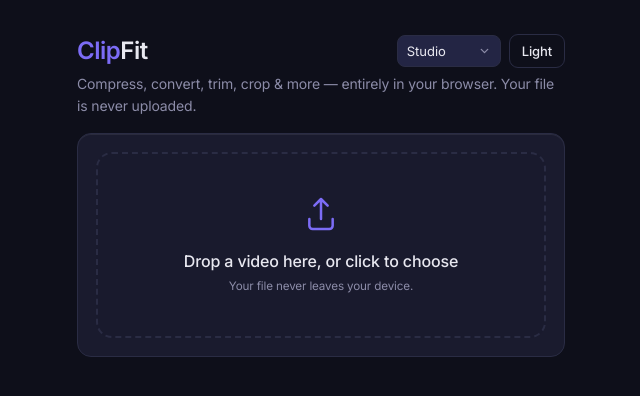
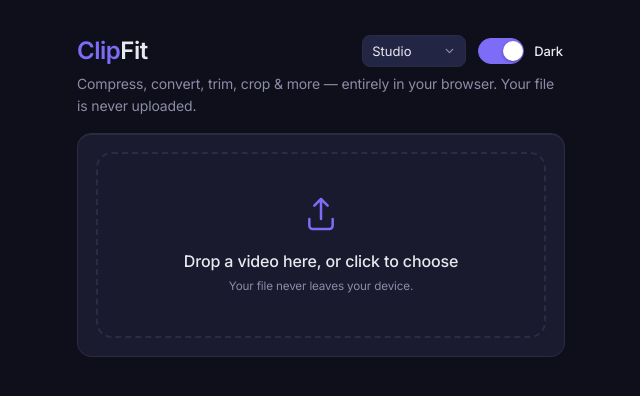
Before and after one commit to mrrage89/clipfit, a React (Vite) app: page / in a window 1280 px wide. Shown: the top 396 px of the page, without its empty margins (319-959 px from the left). Built offline with nearby package versions, Linux system fonts and the light colour scheme.

Commit message:
style(unified): sliding switches for flip H/V (icon labels) and light/dark mode

```diff
--- a/src/components/Editor.tsx
+++ b/src/components/Editor.tsx
@@ -191,21 +191,21 @@
           </label>
         </div>
 
-        <div style={{ display: 'flex', alignSelf: 'center', alignItems: 'center', width: 320, justifyContent: 'space-between' }}>
-          <button type="button" className={flipH ? 'toggle-on' : ''} onClick={() => setFlipH(!flipH)} aria-label="Flip horizontal" title="Flip horizontal" style={{ padding: '6px 9px', lineHeight: 0 }}>
-            <svg width="18" height="18" viewBox="0 0 24 24" aria-hidden="true">
+        <div style={{ display: 'flex', justifyContent: 'center', alignItems: 'center', gap: 28, flexWrap: 'wrap' }}>
+          <Toggle on={flipH} onChange={setFlipH}>
+            <svg width="18" height="18" viewBox="0 0 24 24" aria-hidden="true" style={{ verticalAlign: 'middle' }}>
               <line x1="12" y1="3" x2="12" y2="21" stroke="currentColor" strokeWidth="1.6" strokeDasharray="2 2" />
               <path d="M9 7 L9 17 L4.5 12 Z" fill="currentColor" />
               <path d="M15 7 L15 17 L19.5 12 Z" fill="currentColor" />
             </svg>
-          </button>
-          <button type="button" className={flipV ? 'toggle-on' : ''} onClick={() => setFlipV(!flipV)} aria-label="Flip vertical" title="Flip vertical" style={{ padding: '6px 9px', lineHeight: 0 }}>
-            <svg width="18" height="18" viewBox="0 0 24 24" aria-hidden="true">
+          </Toggle>
+          <Toggle on={flipV} onChange={setFlipV}>
+            <svg width="18" height="18" viewBox="0 0 24 24" aria-hidden="true" style={{ verticalAlign: 'middle' }}>
               <line x1="3" y1="12" x2="21" y2="12" stroke="currentColor" strokeWidth="1.6" strokeDasharray="2 2" />
               <path d="M7 9 L17 9 L12 4.5 Z" fill="currentColor" />
               <path d="M7 15 L17 15 L12 19.5 Z" fill="currentColor" />
             </svg>
-          </button>
+          </Toggle>
         </div>
 
         <div style={{ display: 'flex', justifyContent: 'center', alignItems: 'center', gap: 10 }}>
--- a/src/components/ThemeSwitcher.tsx
+++ b/src/components/ThemeSwitcher.tsx
@@ -1,6 +1,7 @@
 import { useState } from 'react';
 import { THEMES, applyTheme, loadTheme, type ThemeId } from '../theme/themes';
 import { Select } from './Select';
+import { Toggle } from './Toggle';
 
 export function ThemeSwitcher() {
   const [choice, setChoice] = useState(loadTheme());
@@ -11,7 +12,7 @@
   }
 
   return (
-    <div style={{ display: 'flex', gap: 8, alignItems: 'center' }}>
+    <div style={{ display: 'flex', gap: 10, alignItems: 'center' }}>
       <Select
         value={choice.theme}
         aria-label="Theme"
@@ -23,12 +24,12 @@
           </option>
         ))}
       </Select>
-      <button
-        onClick={() => update({ ...choice, mode: choice.mode === 'dark' ? 'light' : 'dark' })}
-        aria-label="Toggle light/dark mode"
+      <Toggle
+        on={choice.mode === 'dark'}
+        onChange={(on) => update({ ...choice, mode: on ? 'dark' : 'light' })}
       >
-        {choice.mode === 'dark' ? 'Light' : 'Dark'}
-      </button>
+        Dark
+      </Toggle>
     </div>
   );
 }
```
